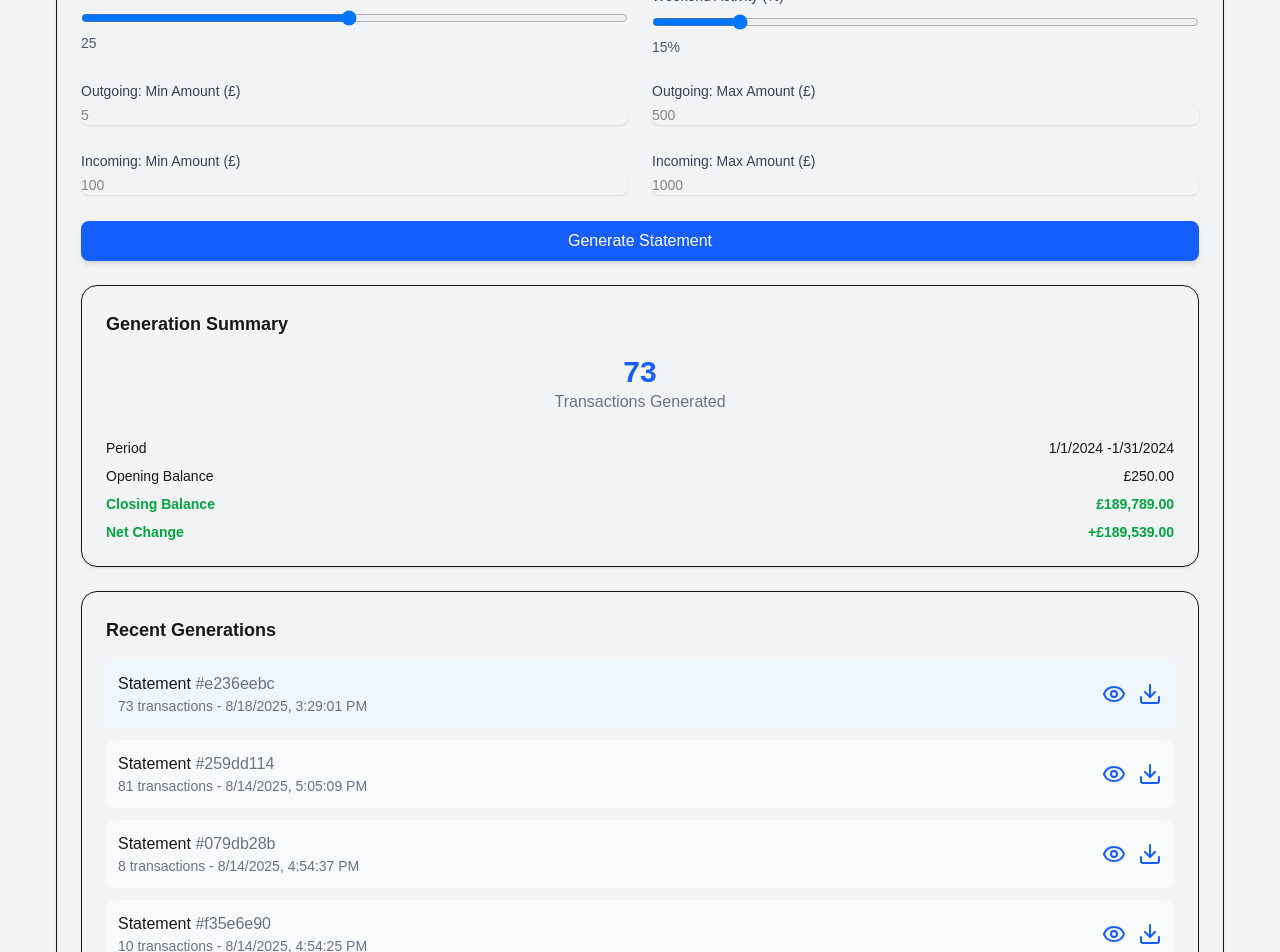
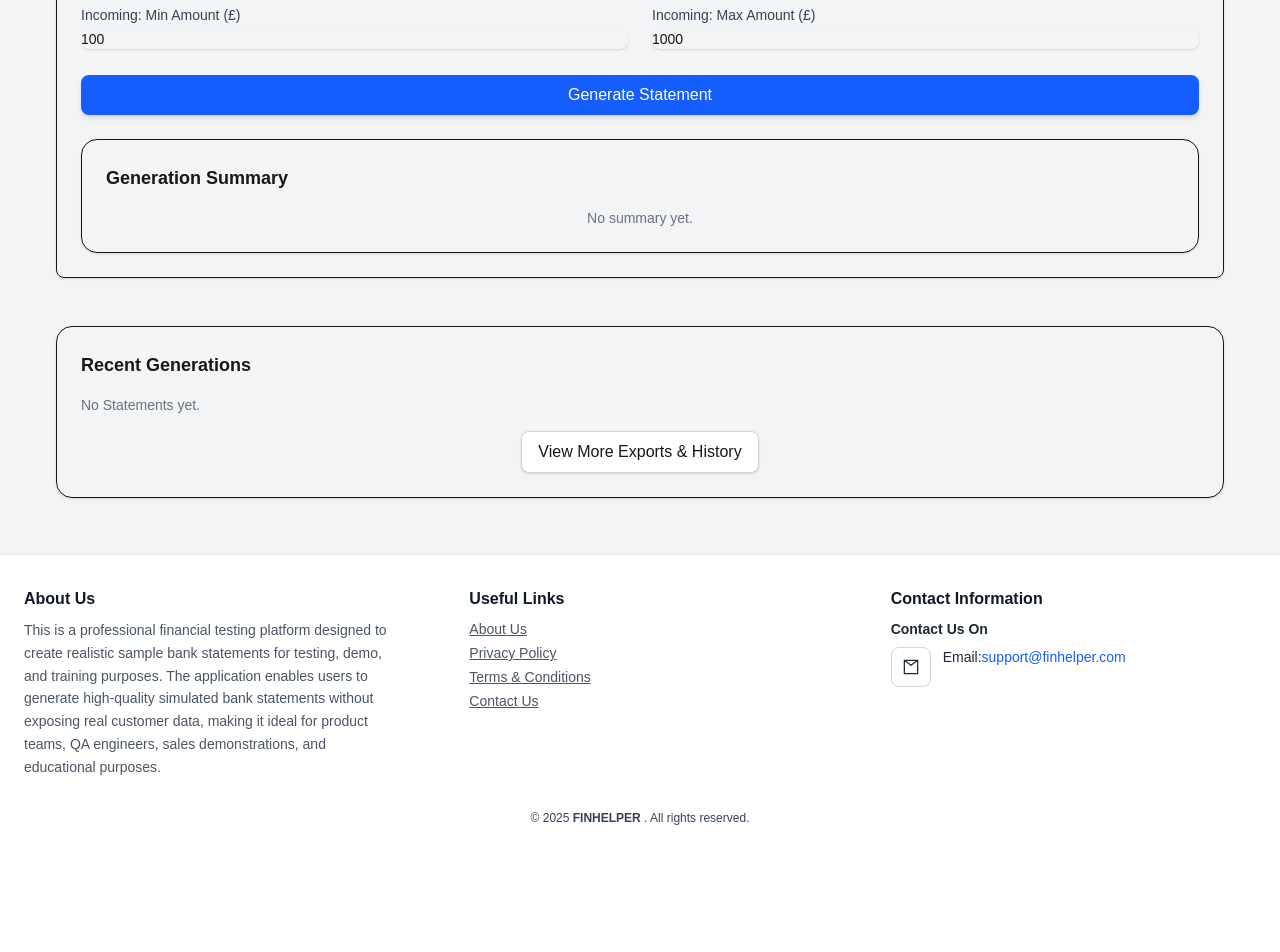
Before and after one commit to hardik2000joshi/StatementForge, a Next.js app: page /generator in a window 1280 px wide. Shown: the part 1060-2012 px from the top of the page. After the commit the page ends 1918 px from the top, so only its background shows below. Built offline with nearby package versions, Linux system fonts and the light colour scheme.

Commit message:
Statements and transactions generated-creating API of generator page

```diff
--- a/app/api/companies/route.ts
+++ b/app/api/companies/route.ts
@@ -1,7 +1,7 @@
 import clientPromise from "@/lib/db";
 import { NextResponse } from "next/server";
 import {ObjectId} from "mongodb";
-import { error } from "console";
+
 
 // Get All Companies
 export async function GET() {
--- /dev/null
+++ b/app/api/generator/route.ts
@@ -0,0 +1,127 @@
+import clientPromise from "@/lib/db";
+import {ObjectId} from "mongodb";
+import { NextResponse } from "next/server";
+
+interface GenerationRules {
+    txnsPerWeek: number;
+    outgoingMin: number;
+    outgoingMax: number;
+    incomingMin: number;
+    incomingMax: number;
+    categories: string;
+    style: "basic" | "detailed" | "minimal";
+}
+
+// Generate random transactions
+function generateTransactions(rules: GenerationRules){
+    const transactions:any[] = [];
+
+    for(let i=0; i<rules.txnsPerWeek; i++) {
+        const amount = Math.floor(
+            Math.random() * (rules.maxAmount - rules.minAmount + 1) + rules.minAmount
+        );
+
+        const category = rules.categories[Math.floor(Math.random() * rules.categories.length)];
+
+        // Define function randomDateInLastWeek
+        function randomDateInLastWeek() {
+            const now = new Date();
+            const past = new Date();
+            past.setDate(now.getDate() - 7);
+            return new Date(
+                past.getTime() + Math.random() + (now.getTime() - past.getTime())
+            );
+        }
+
+        // Format based on style
+        if (rules.style === 'basic') {
+            transactions.push({
+                _id: new ObjectId(),
+                date: randomDateInLastWeek(),
+                description: `Txn ${i+1}`,
+                amount,
+                type: i % 2 === 0 ? "credit" : "debit",
+            });
+        }
+        else if(rules.style === "detailed") {
+            transactions.push({
+                _id: new ObjectId(),
+                date: randomDateInLastWeek(),
+                description: `${category} Purchase`,
+                category,
+                amount,
+                type: i % 2 === 0 ? "credit" :"debit",
+                balanceAfter:
+                5000 +
+                (i % 2 === 0 ? amount: -amount)
+            });
+        }
+        else if(rules.style === "minimal") {
+            transactions.push({
+                _id: new ObjectId(),
+                date: randomDateInLastWeek(),
+                amount,
+            });
+        }
+    }
+    return transactions;
+}
+
+// API POST Request
+export async function POST(req: Request) {
+    try {
+        const body = await req.json();
+        const rules : GenerationRules = body.rules;
+        const company = body.company ?? "Unknown Company";
+        const statementType = rules.style;
+
+        if (!rules) {
+            return NextResponse.json(
+                {
+                    success: false,
+                    error: "Rules are required"
+                },
+                {
+                    status: 400
+                });
+        }
+
+        const transactions = generateTransactions(rules);
+        const statement = {
+            company,
+            statementType,
+            rules,
+            transactions: transactions.map((t) => ({
+                ...t,
+                _id: t._id.toString(),
+                date: t.date.toISOString(),
+            })),
+            createdAt: new Date(),
+        };
+
+        // Save in db
+        const client = await clientPromise;
+        const db = client.db("myAccountDB");
+        const result = await db.collection("generator").insertOne(statement);
+
+        // return response
+        return NextResponse.json({
+            success: true,
+            id: result.insertedId.toString(),
+            statement,
+        });
+    }
+
+    catch (error:any) {
+        console.error("Error Saving Statement:", error);
+        return NextResponse.json(
+            {
+                success: false,
+                error: error.message
+            },
+            {
+                status: 500
+            }
+        );
+    }
+}
--- a/app/generator/page.tsx
+++ b/app/generator/page.tsx
@@ -18,69 +18,65 @@ interface Preset {
         createdAt: Date;
     }
 
+    interface GenerationRules {
+        openingBalance: number;
+  txnsPerWeek: number;
+  outgoingMin: number;
+  outgoingMax: number;
+  incomingMin: number;
+  incomingMax: number;
+  categories: string[];
+  style: "basic" | "detailed" | "minimal";
+}
+
 
     export default function GeneratorPage () {
-    const [recentGenerations] = useState<Generation[]>([
-        {
-            id: "e236eebc",
-            transactions: 73,
-            date: "8/18/2025,  3:29:01 PM",
-        },
-        {
-            id: "259dd114",
-            transactions: 81,
-            date: "8/14/2025,  5:05:09 PM",
-        },
-        {
-            id: "079db28b",
-            transactions: 8,
-            date: "8/14/2025, 4:54:37 PM"
-        },
-        {
-            id: "f35e6e90",
-            transactions: 10,
-            date: "8/14/2025, 4:54:25 PM"
-        },
-        {
-            id: "c2c4a527",
-            transactions: 17,
-            date: "8/14/2025, 4:52:14 PM",
-        },
-    ]);
-
+        const [recentGenerations, setRecentGenerations] = useState<Generation[]>([]);
         const [showModal, setShowModal] = useState(false);
         const [showLoadModal, setShowLoadModal] = useState(false);
 
         // form state
-
         const [presetName, setPresetName] = useState("");
         const [presetDesc, setPresetDesc] = useState("");
 
         // saved presets
-    const [presets, setPresets] = useState<Preset[]>([
-        {
-            name: "Monthly High Activity",
-            badge: "25 txns/week",
-            description: "shows the record of monthly transactions done",
-            createdAt: new Date("2025-09-16"),
-        }
-    ]);
+        const [presets, setPresets] = useState<Preset[]>([]);
+        const [statementType, setStatementType] = useState("basic");
 
+        // Transactions Rules state
+        const [rules, setRules] = useState<GenerationRules>({
+            openingBalance: 5000,
+            txnsPerWeek: 10,
+            outgoingMin: 5,
+            outgoingMax: 500,
+            incomingMin: 100,
+            incomingMax: 1000,
+            categories: [
+                "Shopping",
+                "Bills",
+                "Groceries",
+                "Food"
+            ],
+            style: "basic" as "basic" | "detailed" | "minimal",
+        });
+
+        // Loading State
+        const [loading, setLoading] = useState(false);
+
+        // Handle Save Preset
         const handleSavePreset = () => {
-        if (!presetName.trim())    // .trim() removes unwanted spaces
-            return alert("Preset Name is reuired");
+            if (!presetName.trim())
+                return alert ("Preset Name is reaquired");
 
 
         const newPreset: Preset = {
             name: presetName.trim(),
             description: presetDesc.trim(),
-        badge: "25 txns/week",
+            badge: `${rules.txnsPerWeek} txns/week`,
             createdAt: new Date(),
         };
 
         setPresets((prev) => [...prev, newPreset]);
-
-    // reset form + close modal
         setPresetName("");
         setPresetDesc("");
         setShowModal(false);
@@ -89,9 +85,88 @@ export default function GeneratorPage () {
     const handleLoadPreset = (preset: Preset) => {
         toast.success("Preset Loaded", {
             description: `Settings from "${preset.name}" have been applied.`,
-            duration: 5000, // 5 Seconds
         });
         setShowLoadModal(false);
+    };
+
+    const [summary, setSummary] = useState<{
+        count: number,
+        openingBalance: number,
+        closingBalance: number,
+        netChange: number,
+        period: string;
+    } | null> (null);
+
+    // Generate Statement
+    const handleGenerateStatement = async () => {
+        setLoading(true);
+        try {
+            const res = await fetch("/api/generator", {
+                method: "POST",
+                headers: {
+                    "Content-Type" : "application/json"
+                },
+                body: JSON.stringify({
+                    rules
+                }),
+            });
+
+            const data = await res.json();
+            if (data.success) {
+                const txns = data.statement?.transactions || [];
+
+                if (!Array.isArray(txns) || txns.length === 0) {
+                    throw new Error("No transactions returned from API");
+                }
+
+                const sorted = [...txns].sort((a, b) => new Date(a.date).getTime() - new Date(b.date).getTime());
+
+                // opening balance (can be configurable instead of fixed)
+                const openingBalance = Number(rules.openingBalance ?? 5000);
+                let balance = openingBalance;
+
+                for (const t of sorted) {
+                    if(t.type === "credit") balance += t.amount;
+                    else balance -= t.amount;
+                }
+
+                const closingBalance = balance;
+                const netChange = closingBalance - openingBalance;
+
+                // update summary dynamically
+                 setSummary({
+        count: txns.length,
+        openingBalance,
+        closingBalance,
+        netChange,
+        period: `${new Date(sorted[0].date).toLocaleDateString()} - ${new Date(
+          sorted[sorted.length - 1].date
+        ).toLocaleDateString()}`,
+      });
+
+            // Add to recent generations list
+            setRecentGenerations((prev) => [
+                {
+                    id: data.id,
+                    transactions: data.statement.transactions.length,
+                    date: new Date(data.statement.createdAt).toLocaleString(),
+                },
+                ...prev,
+            ]);
+
+            toast.success("Statement Generated!", {
+                description: `${data.statement.transactions.length} transactions created.`,
+            });
+        }
+    }
+
+        catch(err: any) {
+            toast.error("Failed to generate statement", {
+                description: err.message,
+            });
+        } finally {
+            setLoading(false);
+        }
     };
 
         return (
@@ -348,7 +423,10 @@ export default function GeneratorPage () {
                                         Template
                                     </div>
 
-                            <select className="rounded-lg border-gray-300 shadow-sm focus:border-indigo-500 focus:ring-indigo-500 text-sm">
+                                <select
+                                value={statementType}
+                                onChange={(e) => setStatementType(e.target.value)}
+                                className="rounded-lg border-gray-300 shadow-sm focus:border-indigo-500 focus:ring-indigo-500 text-sm">
                                         <option value="basic">
                                             Basic Bank Statement
                                             </option>
@@ -415,15 +493,15 @@ export default function GeneratorPage () {
                                 Transactions per Week
                             </label>
                             <input
-                        type="range"
-                        min="1"
-                        max="50"
-                        defaultValue="25"
-                        className="w-full mt-2"
+                            type="number"
+                            min={1}
+                            max={50}
+                            value={rules.txnsPerWeek}
+                            onChange={(e) => setRules({
+                                ...rules, txnsPerWeek: Number(e.target.value)
+                            })}
+                            className="w-full mt-1 rounded-lg border-gray-300 shadow-sm text-sm"
                             />
-                        <div className="text-sm text-gray-600">
-                            25
-                        </div>
                             </div>
 
                             <div>
@@ -437,9 +515,9 @@ export default function GeneratorPage () {
                                 defaultValue="15"
                                 className="w-full mt-2"
                                 />
-                            <div className="text-sm text-gray-600">
+                                {/*<div className="text-sm text-gray-600">
                                     15%
-                            </div>
+                                </div> */}
                             </div>
                     </div>
 
@@ -452,6 +530,10 @@ export default function GeneratorPage () {
                             </label>
                             <input
                             type="number"
+                            value={rules.outgoingMin}
+                            onChange={(e) => setRules({
+                                ...rules, outgoingMin: Number(e.target.value)
+                            })}
                             placeholder="5"
                             className="mt-1 w-full rounded-lg border-gray-300 shadow-sm focus:border-indigo-500 focus:ring-indigo-500 text-sm"
                             />
@@ -462,6 +544,11 @@ export default function GeneratorPage () {
                             </label>
                             <input
                             type="number"
+                            value={rules.outgoingMax}
+                            onChange={(e) => setRules({
+                                ...rules,
+                                outgoingMax: Number(e.target.value)
+                            })}
                             placeholder="500"
                             className="mt-1 w-full rounded-lg border-gray-300 shadow-sm focus:border-indigo-500 focus:ring-indigo-500 text-sm"
                             />
@@ -473,6 +560,11 @@ export default function GeneratorPage () {
                             </label>
                             <input
                             type="number"
+                            value={rules.incomingMin}
+                            onChange={(e) => setRules({
+                                ...rules,
+                                incomingMin: Number(e.target.value)
+                            })}
                             placeholder="100"
                             className="mt-1 w-full rounded-lg border-gray-300 shadow-sm focus:border-indigo-500 focus:ring-indigo-500 text-sm"
                             />
@@ -484,6 +576,11 @@ export default function GeneratorPage () {
                             </label>
                             <input
                             type="number"
+                            value={rules.incomingMax}
+                            onChange={(e) => setRules({
+                                ...rules,
+                                incomingMax: Number(e.target.value)
+                            })}
                             placeholder="1000"
                             className="mt-1 w-full rounded-lg border-gray-300 shadow-sm focus:border-indigo-500 focus:ring-indigo-500 text-sm"
                             />
@@ -491,8 +588,11 @@ export default function GeneratorPage () {
                     </div>
 
                     {/* Generate Button */}
-                <button className="w-full bg-blue-600 hover:bg-blue-700 text-white font-medium py-2 px-4 rounded-lg shadow-md flex items-center justify-center gap-2">
-                    Generate Statement
+                    <button
+                    onClick={handleGenerateStatement}
+                    disabled={loading}
+                    className="w-full bg-blue-600 hover:bg-blue-700 text-white font-medium py-2 px-4 rounded-lg shadow-md flex items-center justify-center gap-2">
+                        {loading ? "Generating..." : "Generate Statement"}
                     </button>
                     <br />
 
@@ -501,10 +601,18 @@ export default function GeneratorPage () {
                         <h2 className="text-lg font-semibold mb-4">
                             Generation Summary
                         </h2>
+
+                        {!summary ? (
+                            <p className="text-gray-500 text-sm text-center">
+                                No summary yet.
+                            </p>
+                        ) : (
+                            <>
                             <div className="text-center">
                                 <p className="text-3xl font-bold text-blue-600">
-                              73
+                                    {summary.count}
                                 </p>
+
                                 <p className="text-gray-500">
                                 Transactions Generated
                             </p>
@@ -516,7 +624,7 @@ export default function GeneratorPage () {
                                     Period
                                 </span>
                                 <span>
-                                1/1/2024 -1/31/2024
+                                {summary.period}
                                 </span>
                                 </div>
 
@@ -526,9 +634,8 @@ export default function GeneratorPage () {
                                     </span>
 
                                     <span>
-                                £250.00
+                                        £{summary.openingBalance.toFixed(2)}
                                     </span>
-
                                 </div>
 
                                  <div className="flex justify-between text-green-600 font-semibold">
@@ -537,14 +644,23 @@ export default function GeneratorPage () {
                                 </span>
 
                                 <span>
-                                £189,789.00
+                                    £{summary.closingBalance.toFixed(2)}
                                 </span>
                             </div>
 
-                        <div className="flex justify-between text-green-600 font-semibold">
+                            <div className={`flex justify-between font-semibold ${
+                                summary.netChange >=0 ? "text-green-600" : "text-red-600"
+                            }`}
+                            >
                                 <span>Net Change</span>
-                            <span>+£189,539.00</span>
+                                <span>
+                                    {summary.netChange >= 0 ? "+" : "-"}£
+                                    {Math.abs(summary.netChange).toFixed(2)}
+                                    </span>
                             </div>
+                            </div>
+                            </>
+                    )}
                         </div>
                     </div>
                     <br />
@@ -554,6 +670,11 @@ export default function GeneratorPage () {
                         <h2 className="text-lg font-semibold mb-4">
                             Recent Generations
                         </h2>
+                        {recentGenerations.length === 0 ? (
+                            <p className="text-gray-500 text-sm">
+                                No Statements yet.
+                            </p>
+                        ): (
                             <div className="space-y-3">
                             {recentGenerations.map((gen, index) => (
                                 <div
@@ -582,6 +703,8 @@ export default function GeneratorPage () {
                                     </div>
                             ))}
                         </div>
+                        )}
+
 
                         <div className="mt-4 text-center">
                             <Button variant="outline">
@@ -590,6 +713,5 @@ export default function GeneratorPage () {
                         </div>
                     </div>
                 </div>
-        </div>
         );
     }
```
Lines whose indentation alone changed are shown as unchanged.
